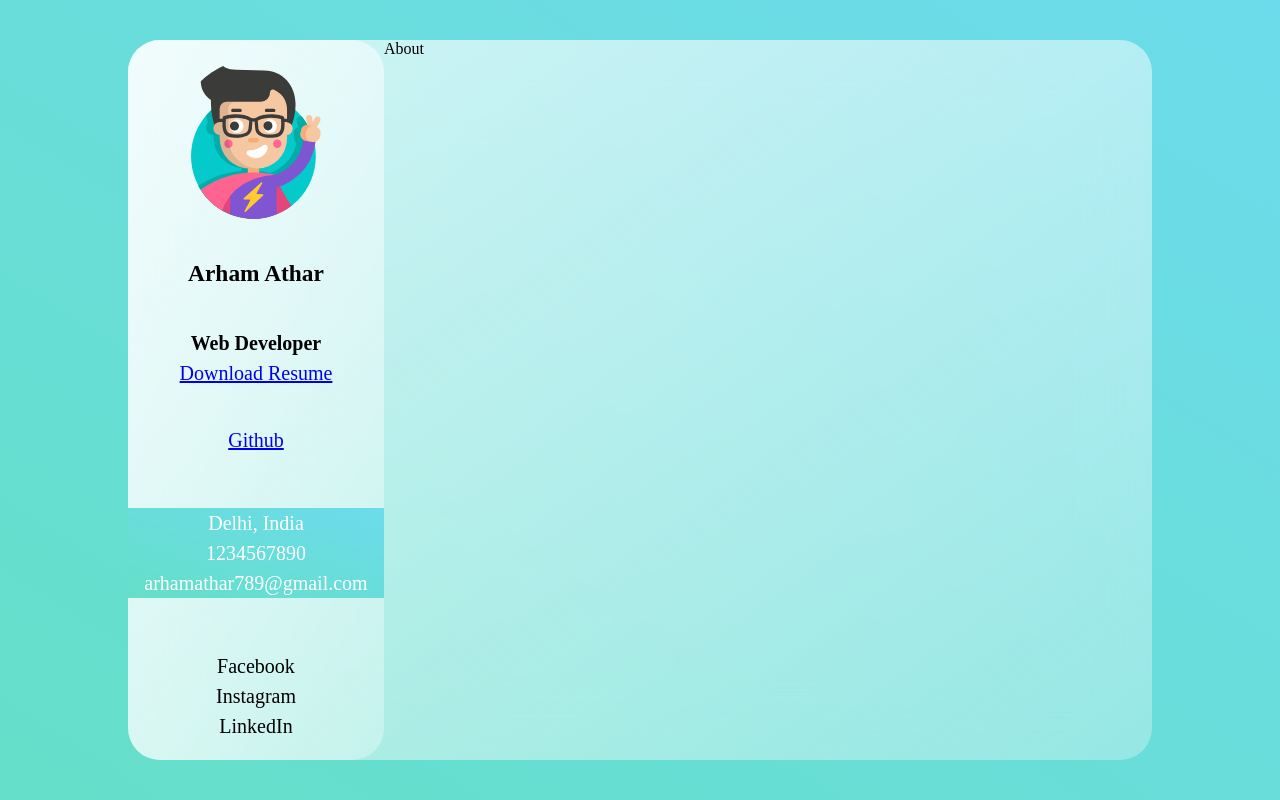
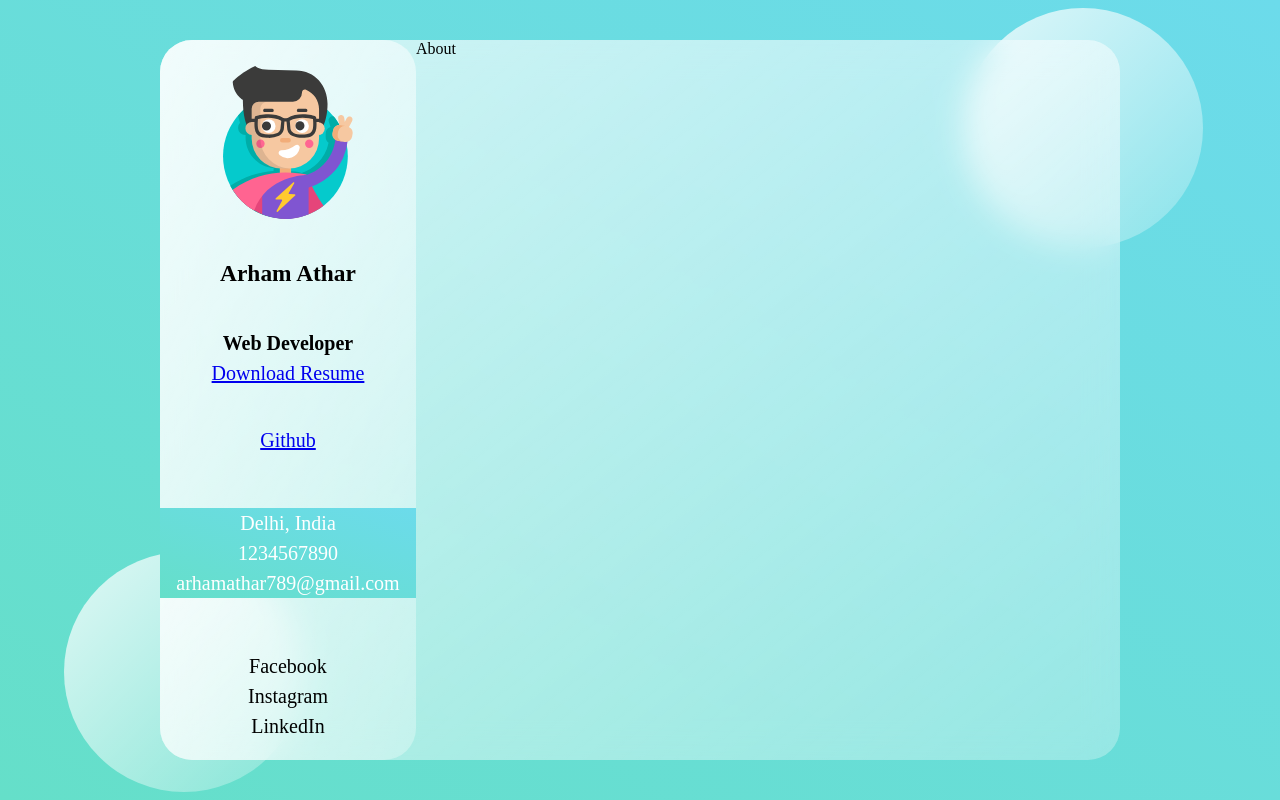
Before and after one commit to arhamathar/React-Portfolio, a React (Create React App) app: page / in a window 1280 px wide. Built offline with nearby package versions, Linux system fonts and the light colour scheme.

Commit message:
circles added

```diff
--- a/src/App.css
+++ b/src/App.css
@@ -11,6 +11,7 @@
 
 .container {
     background: linear-gradient(to right top, #65dfc9, #6cdbeb);
+    /* background: linear-gradient(to right top, #373B44, #4286f4); */
     display: flex;
     justify-content: center;
     align-items: center;
@@ -21,25 +22,36 @@
 .app-container{
     display: flex;
     min-height: 90vh;
-    width: 80%;
-    background: linear-gradient(to right bottom, rgba(255,255,255,0.7), rgba(255, 255, 255, 0.3));
-    backdrop-filter: blur(2rem);
+    width: 75%;
+    background: linear-gradient(
+        to right bottom,
+        rgba(255,255,255,0.7),
+        rgba(255, 255, 255, 0.3)
+    );
+    backdrop-filter: blur(1rem);
     border-radius: 2rem;
     position: relative;
     z-index: 3;
 }
-/*
-.circle{
-    background: white;
+
+.circle1, .circle2{
     background: linear-gradient(
         to right bottom,
-    rgba(255, 255, 255, 0.8),
-    rgba(255, 255, 255, 0.3)
+        rgba(255,255,255,0.8),
+        rgba(255, 255, 255, 0.2)
     );
     height: 15rem;
     width: 15rem;
     position: absolute;
     border-radius: 50%;
-  top: 0;
-  right: 5%;
-} */
+}
+
+.circle1{
+    bottom: 1%;
+    left: 5%;
+}
+
+.circle2 {
+    top: 1%;
+    right: 6%;
+}
--- a/src/App.js
+++ b/src/App.js
@@ -13,8 +13,9 @@ function App() {
                         About
                     </main>
                 </div>
-                {/* <div className="circle"></div> */}
             </div>
+            <div className="circle1"></div>
+            <div className="circle2"></div>
         </BrowserRouter>
     );
 }
```
Lines whose indentation alone changed are shown as unchanged.
